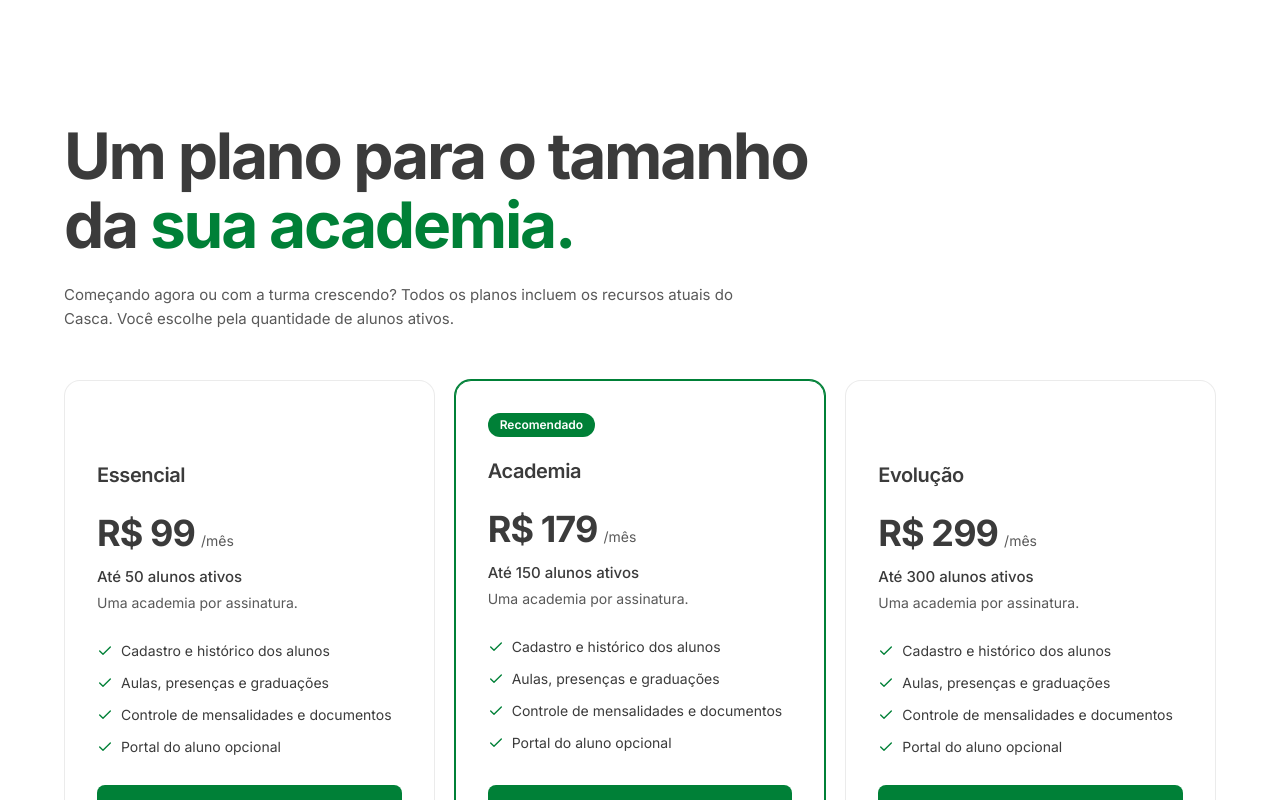
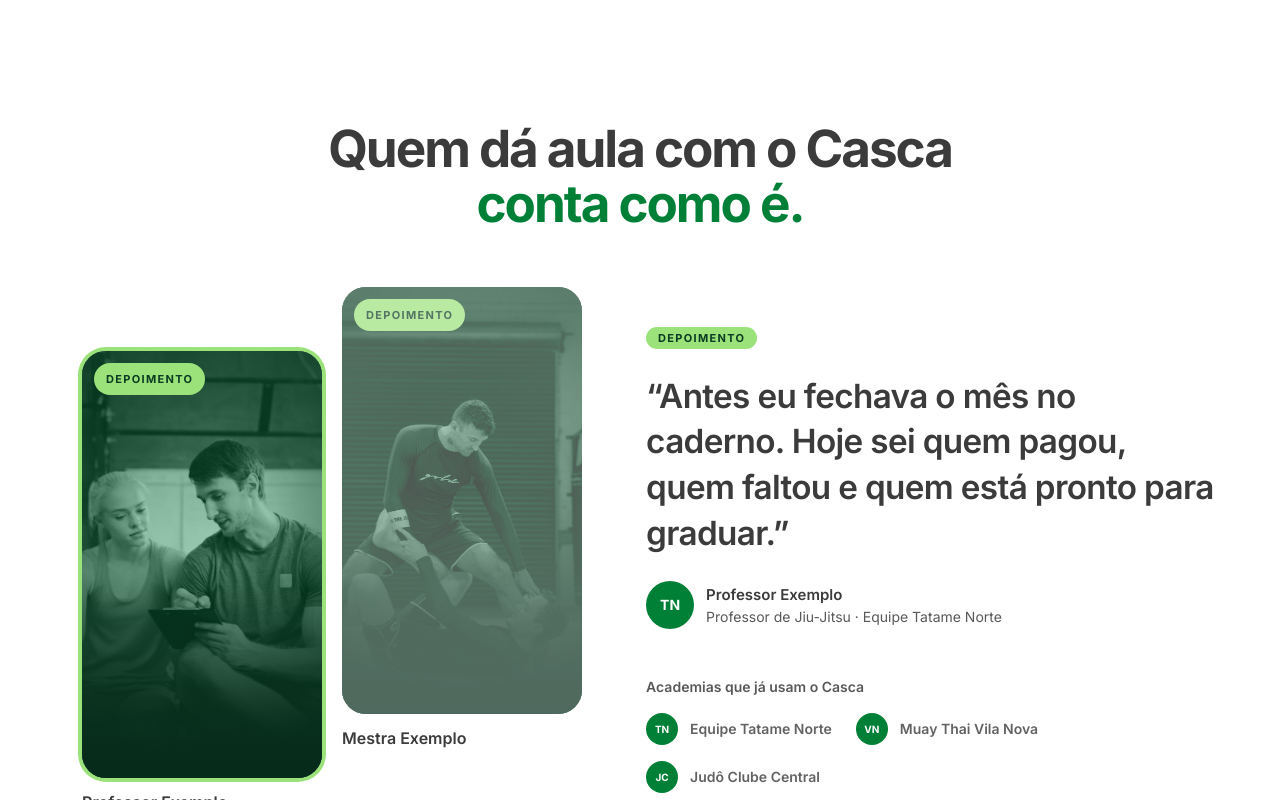
Before and after one commit to daviduartedev/bjj-manager, a Next.js app: page / in a window 1280 px wide. Shown: the part 7700-8500 px from the top of the page. Built offline with nearby package versions, Linux system fonts and the light colour scheme; what remotion would draw is missing.

Commit message:
feat(landing): seção de depoimentos com citação em destaque (Refs #103)
Variação B escolhida no protótipo de #102. Conteúdo de exemplo em lista
editável, até chegarem as fotos e logos reais.

Co-Authored-By: Claude Opus 5.5 <noreply@anthropic.com>

```diff
--- a/components/marketing/landing-page.tsx
+++ b/components/marketing/landing-page.tsx
@@ -10,8 +10,9 @@ import { LpManifesto } from "@/components/marketing/lp-manifesto";
 import { LpModalitiesBanner } from "@/components/marketing/lp-modalities-banner";
 import { LpPricing } from "@/components/marketing/lp-pricing";
 import { LpProductOverview } from "@/components/marketing/lp-product-overview";
+import { LpTestimonials } from "@/components/marketing/lp-testimonials";
 
-/** Organização → manifesto → rotina → primeiros passos → evolução → oferta. */
+/** Organização → manifesto → rotina → primeiros passos → evolução → depoimentos → oferta. */
 export function LandingPage() {
   return (
     <div
@@ -27,6 +28,7 @@ export function LandingPage() {
         <LpHowItWorks />
         <LpBelts />
         <LpModalitiesBanner />
+        <LpTestimonials />
         <LpPricing />
         <LpFaq />
         <LpCta />
--- /dev/null
+++ b/components/marketing/lp-testimonials-content.ts
@@ -0,0 +1,43 @@
+/**
+ * Conteúdo da seção de depoimentos da landing.
+ * Para incluir alguém: coloque a foto (vertical) e a logo em /public/marketing e acrescente um item.
+ * Os itens abaixo são EXEMPLOS e devem ser trocados pelos depoimentos reais.
+ */
+export type LandingAcademy = {
+  name: string;
+  /** Caminho da logo em /public. Sem logo, a seção mostra as iniciais. */
+  logo?: string;
+  initials: string;
+};
+
+export type LandingTestimonial = {
+  name: string;
+  role: string;
+  photo: string;
+  academy: LandingAcademy;
+  quote: string;
+};
+
+const TATAME_NORTE: LandingAcademy = { name: "Equipe Tatame Norte", initials: "TN" };
+const VILA_NOVA: LandingAcademy = { name: "Muay Thai Vila Nova", initials: "VN" };
+const CLUBE_CENTRAL: LandingAcademy = { name: "Judô Clube Central", initials: "JC" };
+
+export const LANDING_TESTIMONIALS: LandingTestimonial[] = [
+  {
+    name: "Professor Exemplo",
+    role: "Professor de Jiu-Jitsu",
+    photo: "/marketing/lp-stock-coach-tablet.jpg",
+    academy: TATAME_NORTE,
+    quote: "Antes eu fechava o mês no caderno. Hoje sei quem pagou, quem faltou e quem está pronto para graduar.",
+  },
+  {
+    name: "Mestra Exemplo",
+    role: "Dona de academia de Muay Thai",
+    photo: "/marketing/lp-stock-sparring.jpg",
+    academy: VILA_NOVA,
+    quote: "Cadastrei a academia numa tarde. Agora sobra tempo para o que eu gosto: dar aula.",
+  },
+];
+
+/** Academias exibidas na faixa de logos, com ou sem depoimento. */
+export const LANDING_ACADEMIES: LandingAcademy[] = [TATAME_NORTE, VILA_NOVA, CLUBE_CENTRAL];
--- /dev/null
+++ b/components/marketing/lp-testimonials.tsx
@@ -0,0 +1,116 @@
+"use client";
+
+import Image from "next/image";
+import { useState } from "react";
+
+import { LpReveal, LpSection } from "@/components/marketing/lp-primitives";
+import {
+  LANDING_ACADEMIES,
+  LANDING_TESTIMONIALS,
+  type LandingAcademy,
+  type LandingTestimonial,
+} from "@/components/marketing/lp-testimonials-content";
+import { cn } from "@/lib/utils";
+
+const CARD_GREEN = "#0B3B22";
+const BADGE = "rounded-full bg-[#9BE27A] px-3 py-1 text-[11px] font-bold uppercase tracking-[0.12em] text-[#0B3B22]";
+
+function AcademyLogo({ academy, size }: { academy: LandingAcademy; size: "sm" | "lg" }) {
+  const box = size === "sm" ? "size-8" : "size-12";
+  if (academy.logo) {
+    return (
+      <span className={cn("relative inline-block shrink-0 overflow-hidden rounded-full bg-white ring-1 ring-black/5", box)}>
+        <Image src={academy.logo} alt={`Logo da ${academy.name}`} fill sizes="48px" className="object-contain p-1" />
+      </span>
+    );
+  }
+  return (
+    <span
+      role="img"
+      aria-label={`Logo da ${academy.name}`}
+      className={cn("inline-flex shrink-0 items-center justify-center rounded-full bg-brand-green font-bold text-white", box, size === "sm" ? "text-[10px]" : "text-sm")}
+    >
+      {academy.initials}
+    </span>
+  );
+}
+
+function PhotoCard({ item }: { item: LandingTestimonial }) {
+  return (
+    <span className="relative block aspect-[9/16] w-full overflow-hidden rounded-3xl" style={{ backgroundColor: CARD_GREEN }}>
+      <Image src={item.photo} alt={`${item.name}, ${item.role}`} fill sizes="(min-width: 1024px) 240px, 62vw" className="object-cover opacity-80 mix-blend-luminosity" />
+      <span aria-hidden className="absolute inset-0 bg-[radial-gradient(120%_70%_at_50%_35%,transparent_20%,#0B3B22_85%)]" />
+      <span aria-hidden className="absolute inset-0 bg-gradient-to-t from-[#06281a]/90 via-transparent to-[#0B3B22]/40" />
+      <span className={cn(BADGE, "absolute left-3 top-3")}>Depoimento</span>
+    </span>
+  );
+}
+
+/** Depoimentos: as fotos escolhem a citação em destaque; logos das academias abaixo. */
+export function LpTestimonials() {
+  const [active, setActive] = useState(0);
+  const current = LANDING_TESTIMONIALS[active];
+  if (!current) return null;
+
+  return (
+    <LpSection id="depoimentos" className="scroll-mt-24 bg-white">
+      <div role="region" aria-label="Depoimentos de quem usa o Casca">
+        <LpReveal>
+          <h2 className="mx-auto max-w-[22ch] text-center text-[clamp(2rem,4vw,3.25rem)] font-bold leading-[1.08] tracking-[-0.04em] text-foreground">
+            Quem dá aula com o Casca <span className="block text-brand-green">conta como é.</span>
+          </h2>
+        </LpReveal>
+
+        <div className="mt-14 grid items-center gap-10 lg:grid-cols-[minmax(0,1fr)_minmax(0,1.1fr)] lg:gap-16">
+          <ul className="-mx-5 flex snap-x snap-mandatory gap-5 overflow-x-auto px-5 pb-4 sm:mx-0 sm:px-0 lg:justify-end lg:overflow-visible">
+            {LANDING_TESTIMONIALS.map((item, index) => (
+              <li key={item.name} className={cn("w-[62vw] max-w-[240px] shrink-0 snap-center lg:w-[240px]", index % 2 === 0 ? "lg:mt-16" : "")}>
+                <button
+                  type="button"
+                  aria-pressed={index === active}
+                  aria-label={`Ler depoimento de ${item.name}`}
+                  onClick={() => setActive(index)}
+                  className={cn(
+                    "block w-full rounded-3xl transition duration-300 focus-visible:outline focus-visible:outline-2 focus-visible:outline-offset-4 focus-visible:outline-brand-green",
+                    index === active ? "ring-4 ring-[#9BE27A]" : "opacity-70 hover:opacity-100",
+                  )}
+                >
+                  <PhotoCard item={item} />
+                </button>
+                <p className="mt-3 text-base font-semibold text-foreground">{item.name}</p>
+              </li>
+            ))}
+          </ul>
+
+          <div>
+            <figure aria-live="polite">
+              <span className={BADGE}>Depoimento</span>
+              <blockquote data-testid="landing-testimonial-quote" className="mt-6 text-[clamp(1.5rem,2.6vw,2.25rem)] font-semibold leading-snug tracking-[-0.02em] text-foreground">
+                “{current.quote}”
+              </blockquote>
+              <figcaption className="mt-6 flex items-center gap-3">
+                <AcademyLogo academy={current.academy} size="lg" />
+                <span>
+                  <span className="block font-semibold text-foreground">{current.name}</span>
+                  <span className="block text-sm text-muted-foreground">{current.role} · {current.academy.name}</span>
+                </span>
+              </figcaption>
+            </figure>
+
+            <div className="mt-12">
+              <p id="lp-academias-titulo" className="text-sm font-semibold text-muted-foreground">Academias que já usam o Casca</p>
+              <ul aria-labelledby="lp-academias-titulo" className="mt-4 flex flex-wrap items-center gap-x-6 gap-y-4">
+                {LANDING_ACADEMIES.map((academy) => (
+                  <li key={academy.name} className="flex items-center gap-3 text-sm font-semibold text-foreground/80">
+                    <AcademyLogo academy={academy} size="sm" />
+                    {academy.name}
+                  </li>
+                ))}
+              </ul>
+            </div>
+          </div>
+        </div>
+      </div>
+    </LpSection>
+  );
+}
```
Also changed, not shown: 1 other file (tests, documents, lock files or other folders).
